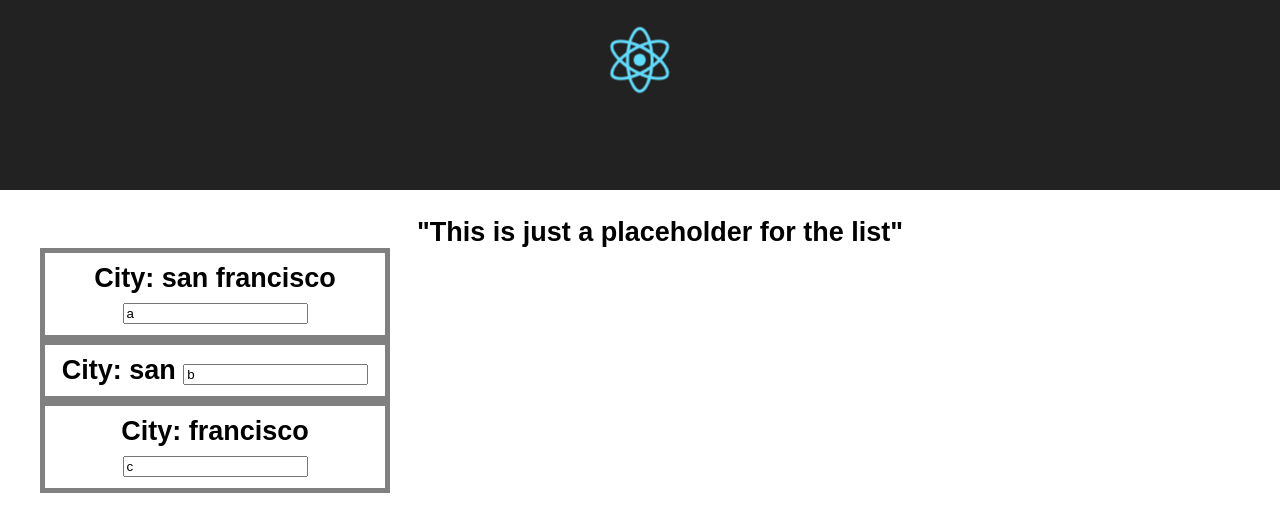
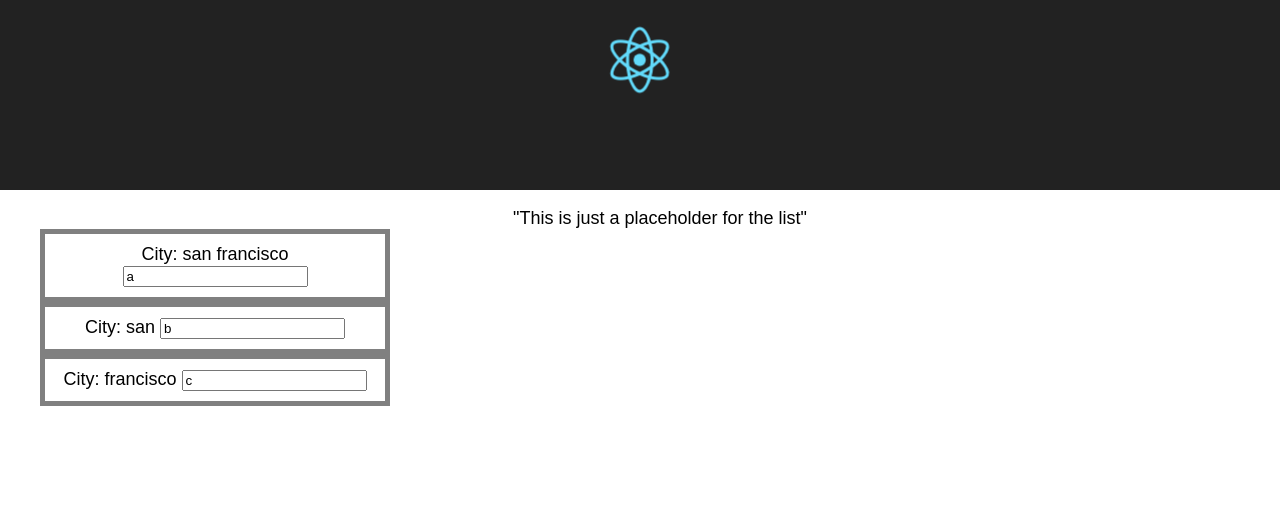
Before and after one commit to patrickford/places-to-go-react, a React (Create React App) app: page / in a window 1280 px wide. Shown: the top 532 px of the page. Built offline with nearby package versions, Linux system fonts and the light colour scheme.

Commit message:
removes h2 tag from under a p tag on app.js; breaks lines for readability

```diff
--- a/src/App.js
+++ b/src/App.js
@@ -11,7 +11,7 @@ class App extends Component {
           <img src={logo} className="App-logo" alt="logo" />
         </div>
         <p className="App-intro">
-          <h2><PlaceList /></h2>
+          <PlaceList />
         </p>
       </div>
     );
--- a/src/components/place/PlaceItem.js
+++ b/src/components/place/PlaceItem.js
@@ -5,7 +5,10 @@ export const PlaceItem = (props) => {
     <div className='Place-Item'>
       <span>
         <label>City: {props.location} </label>
-      </span><input type='text' value={props.name}/>
+      </span>
+      <span>
+        <input type='text' value={props.name}/>
+      </span>
     </div>
   )
 }
```
